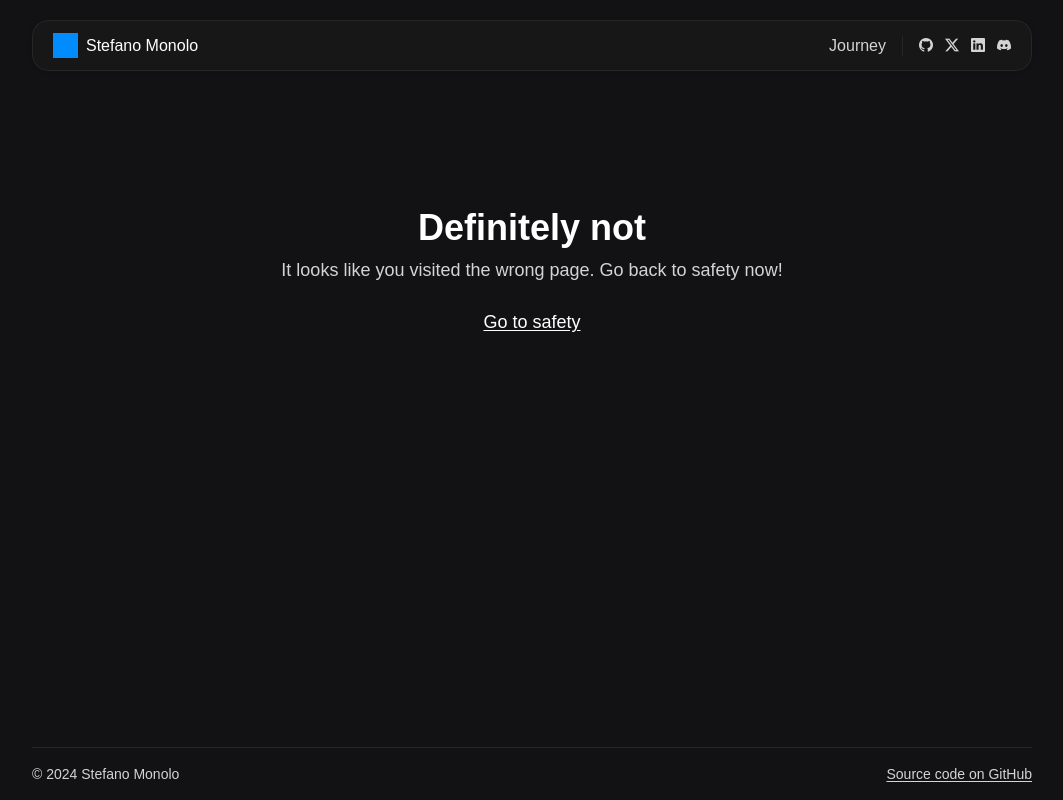
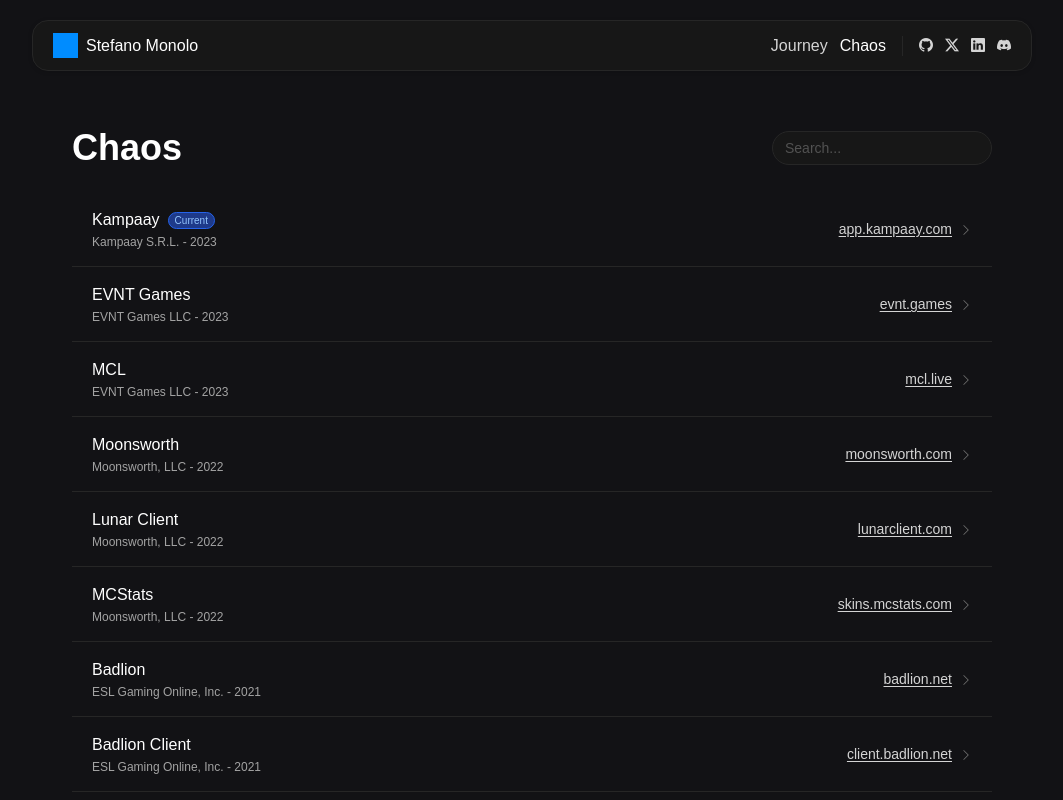
Before and after one commit to smonolo/mono-lo-repo, a Next.js app in the folder apps/website/: page /chaos in a window 1280 px wide. Before the commit this address had no page. Shown: the top 800 px of the page, without its empty margins (108-1171 px from the left). Built offline with nearby package versions, Linux system fonts and the light colour scheme; a web font is replaced by a local one.

Commit message:
feat(website): add chaos page with projects

```diff
--- /dev/null
+++ b/apps/website/app/chaos/page.tsx
@@ -0,0 +1,16 @@
+'use client'
+
+import ProjectsHeader from '@/components/pages/chaos/projects-header'
+import ProjectsList from '@/components/pages/chaos/projects-list'
+import { useState } from 'react'
+
+export default function Page() {
+  const [filter, setFilter] = useState('')
+
+  return (
+    <section>
+      <ProjectsHeader setFilter={setFilter} />
+      <ProjectsList filter={filter} />
+    </section>
+  )
+}
--- a/apps/website/app/journey/page.tsx
+++ b/apps/website/app/journey/page.tsx
@@ -1,9 +1,9 @@
 export default function Page() {
   return (
     <section>
-      <h1 className="text-3xl font-bold md:text-4xl">Under construction.</h1>
+      <h1 className="text-3xl font-bold md:text-4xl">Journey</h1>
       <p className="mt-4 text-lg text-neutral-300">
-        I am still working on this but will be out soon.
+        I am still working on this and will be out soon.
       </p>
     </section>
   )
--- a/apps/website/components/layout/navbar.tsx
+++ b/apps/website/components/layout/navbar.tsx
@@ -1,7 +1,13 @@
+'use client'
+
 import data from '@/data/layout/navbar.json'
+import classNames from 'classnames'
 import Link from 'next/link'
+import { usePathname } from 'next/navigation'
 
 export default function Navbar() {
+  const pathname = usePathname()
+
   return (
     <nav className="fixed left-1/2 top-5 mx-auto flex w-11/12 max-w-[1000px] -translate-x-1/2 items-center justify-between gap-x-5 rounded-2xl border border-solid border-neutral-800 bg-neutral-900 px-5 py-3 drop-shadow lg:w-full">
       <Link href="/" className="flex w-fit items-center gap-x-2">
@@ -16,7 +22,10 @@ export default function Navbar() {
             <Link
               key={key}
               href={value.url}
-              className="hover:text-sm-white text-sm text-neutral-300 transition-colors md:text-base"
+              className={classNames(
+                'hover:text-sm-white text-sm text-neutral-300 transition-colors md:text-base',
+                { 'text-sm-white': pathname === value.url }
+              )}
             >
               {value.text}
             </Link>
--- /dev/null
+++ b/apps/website/components/pages/chaos/project-card.tsx
@@ -0,0 +1,51 @@
+import Link from 'next/link'
+import { useMemo } from 'react'
+
+type Props = {
+  project: string
+  company?: string
+  year?: number
+  website: string
+  current?: boolean
+}
+
+export default function ProjectCard({
+  project,
+  company,
+  year,
+  website,
+  current,
+}: Props) {
+  const projectInfo = useMemo(
+    () => [company, year].filter(Boolean).join(' - '),
+    [company, year]
+  )
+
+  return (
+    <div className="flex w-full items-center justify-between gap-x-4 border-b border-solid border-neutral-800 px-5 py-4">
+      <div className="flex w-fit flex-col gap-y-0.5">
+        <div className="flex w-fit items-center gap-x-2">
+          <h4 className="font-medium">{project}</h4>
+          {current && (
+            <span className="h-fit rounded-full border border-solid border-blue-600 bg-blue-900 px-1.5 text-[10px] text-blue-300">
+              Current
+            </span>
+          )}
+        </div>
+        {projectInfo && (
+          <div className="text-xs text-neutral-400">{projectInfo}</div>
+        )}
+      </div>
+      <Link
+        href={website}
+        target="_blank"
+        className="flex w-fit items-baseline gap-x-2"
+      >
+        <span className="hover:text-sm-white text-sm text-neutral-300 underline underline-offset-2 transition-colors">
+          {website.replace('https://', '').replace('www.', '')}
+        </span>
+        <i className="bi bi-chevron-right text-xs text-neutral-500" />
+      </Link>
+    </div>
+  )
+}
--- /dev/null
+++ b/apps/website/components/pages/chaos/projects-header.tsx
@@ -0,0 +1,17 @@
+type Props = {
+  setFilter: (value: string) => void
+}
+
+export default function ProjectsHeader({ setFilter }: Props) {
+  return (
+    <div className="flex w-full items-center justify-between gap-x-4">
+      <h1 className="text-3xl font-bold md:text-4xl">Chaos</h1>
+      <input
+        type="text"
+        placeholder="Search..."
+        className="w-[220px] rounded-full border border-solid border-neutral-800 bg-neutral-900 px-3 py-1.5 text-sm outline-none placeholder:text-neutral-600"
+        onChange={(event) => setFilter(event.target.value)}
+      />
+    </div>
+  )
+}
--- /dev/null
+++ b/apps/website/components/pages/chaos/projects-list.tsx
@@ -0,0 +1,31 @@
+import data from '@/data/pages/chaos.json'
+import ProjectCard from '@/components/pages/chaos/project-card'
+import { useMemo } from 'react'
+
+type Props = {
+  filter: string
+}
+
+export default function ProjectsList({ filter }: Props) {
+  const filteredItems = useMemo(() => {
+    if (filter) {
+      const lowerFilter = filter.toLowerCase()
+
+      return data.items.filter((i) =>
+        [i.project, i.company, i.website].some((v) =>
+          v?.toLowerCase().includes(lowerFilter)
+        )
+      )
+    }
+
+    return data.items
+  }, [filter])
+
+  return (
+    <div className="mt-6 flex w-full flex-col">
+      {filteredItems.map((item, index) => (
+        <ProjectCard key={index} {...item} />
+      ))}
+    </div>
+  )
+}
--- a/apps/website/data/layout/navbar.json
+++ b/apps/website/data/layout/navbar.json
@@ -1,8 +1,12 @@
 {
   "items": {
-    "work": {
+    "journey": {
       "text": "Journey",
       "url": "/journey"
+    },
+    "chaos": {
+      "text": "Chaos",
+      "url": "/chaos"
     }
   },
   "socials": {
--- a/apps/website/data/home.json
+++ b/apps/website/data/pages/chaos.json
@@ -2,70 +2,101 @@
   "items": [
     {
       "project": "Kampaay",
-      "website": "https://app.kampaay.com"
+      "company": "Kampaay S.R.L.",
+      "year": 2023,
+      "website": "https://app.kampaay.com",
+      "current": true
     },
     {
       "project": "EVNT Games",
+      "company": "EVNT Games LLC",
+      "year": 2023,
       "website": "https://evnt.games"
     },
     {
       "project": "MCL",
+      "company": "EVNT Games LLC",
+      "year": 2023,
       "website": "https://mcl.live"
     },
     {
       "project": "Moonsworth",
+      "company": "Moonsworth, LLC",
+      "year": 2022,
       "website": "https://www.moonsworth.com"
     },
     {
       "project": "Lunar Client",
+      "company": "Moonsworth, LLC",
+      "year": 2022,
       "website": "https://www.lunarclient.com"
     },
     {
       "project": "MCStats",
+      "company": "Moonsworth, LLC",
+      "year": 2022,
       "website": "https://skins.mcstats.com"
     },
     {
-      "project": "ESL Gaming",
+      "project": "Badlion",
+      "company": "ESL Gaming Online, Inc.",
+      "year": 2021,
       "website": "https://www.badlion.net"
     },
     {
       "project": "Badlion Client",
+      "company": "ESL Gaming Online, Inc.",
+      "year": 2021,
       "website": "https://client.badlion.net"
     },
     {
       "project": "Badlion Store",
+      "company": "ESL Gaming Online, Inc.",
+      "year": 2021,
       "website": "https://store.badlion.net"
     },
     {
       "project": "Top.gg",
+      "company": "Dbots BV",
+      "year": 2021,
       "website": "https://top.gg"
     },
     {
       "project": "Top.gg Auctions",
+      "company": "Dbots BV",
+      "year": 2021,
       "website": "https://auctions.top.gg"
     },
     {
       "project": "The Pits",
-      "website": "https://www.thepits.it"
+      "website": "https://www.thepits.it",
+      "year": 2024,
+      "current": true
     },
     {
       "project": "FN.Games",
+      "company": "EVNT Games LLC",
+      "year": 2023,
       "website": "https://fn.games"
     },
     {
       "project": "Overcast Community",
+      "year": 2022,
       "website": "https://oc.tc"
     },
     {
       "project": "Markz3D",
+      "year": 2023,
       "website": "https://www.markz3d.com"
     },
     {
       "project": "FM SHOP",
+      "year": 2024,
       "website": "https://www.fm-shop.it"
     },
     {
       "project": "GyllieBot",
+      "year": 2019,
       "website": "https://gylliebot.net"
     }
   ]
--- a/apps/website/next.config.mjs
+++ b/apps/website/next.config.mjs
@@ -1,4 +1,19 @@
 /** @type {import('next').NextConfig} */
-const nextConfig = {}
+const nextConfig = {
+  async redirects() {
+    return [
+      {
+        source: '/about',
+        destination: '/journey',
+        permanent: false,
+      },
+      {
+        source: '/work',
+        destination: '/chaos',
+        permanent: false,
+      },
+    ]
+  },
+}
 
 export default nextConfig
--- a/apps/website/package.json
+++ b/apps/website/package.json
@@ -11,6 +11,7 @@
   },
   "dependencies": {
     "@smonolo/common": "file:../../packages/common",
+    "classnames": "^2.5.1",
     "next": "14.1.1",
     "react": "^18",
     "react-dom": "^18"
```
Also changed, not shown: 1 other file (tests, documents, lock files or other folders).
